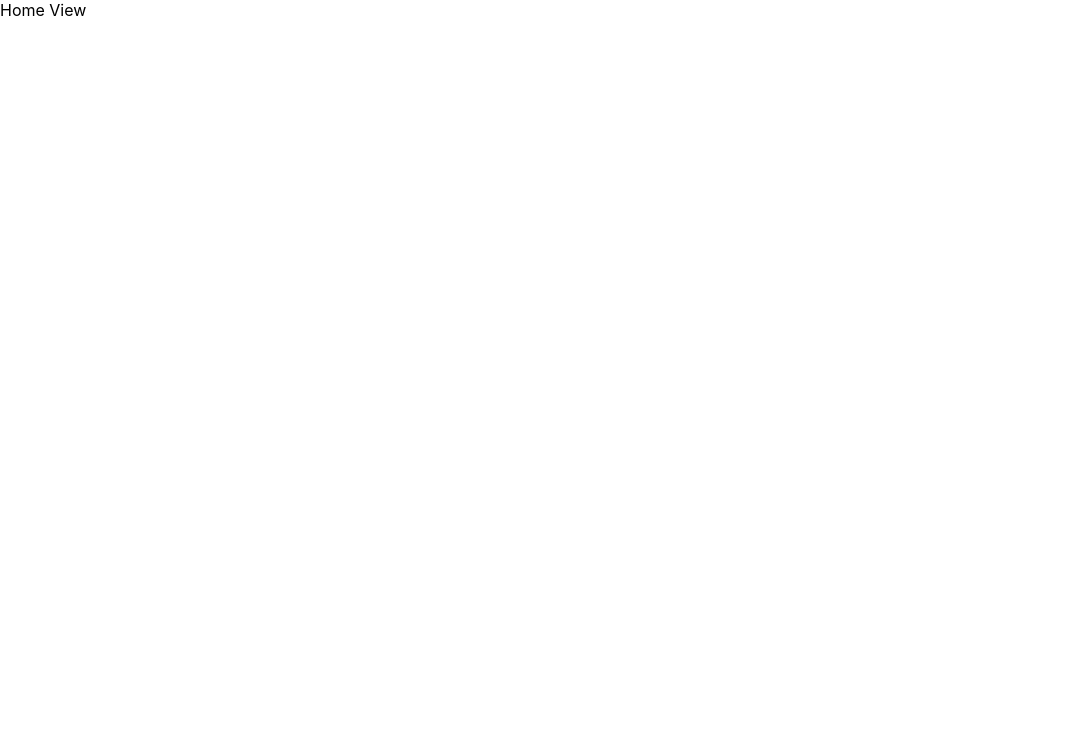
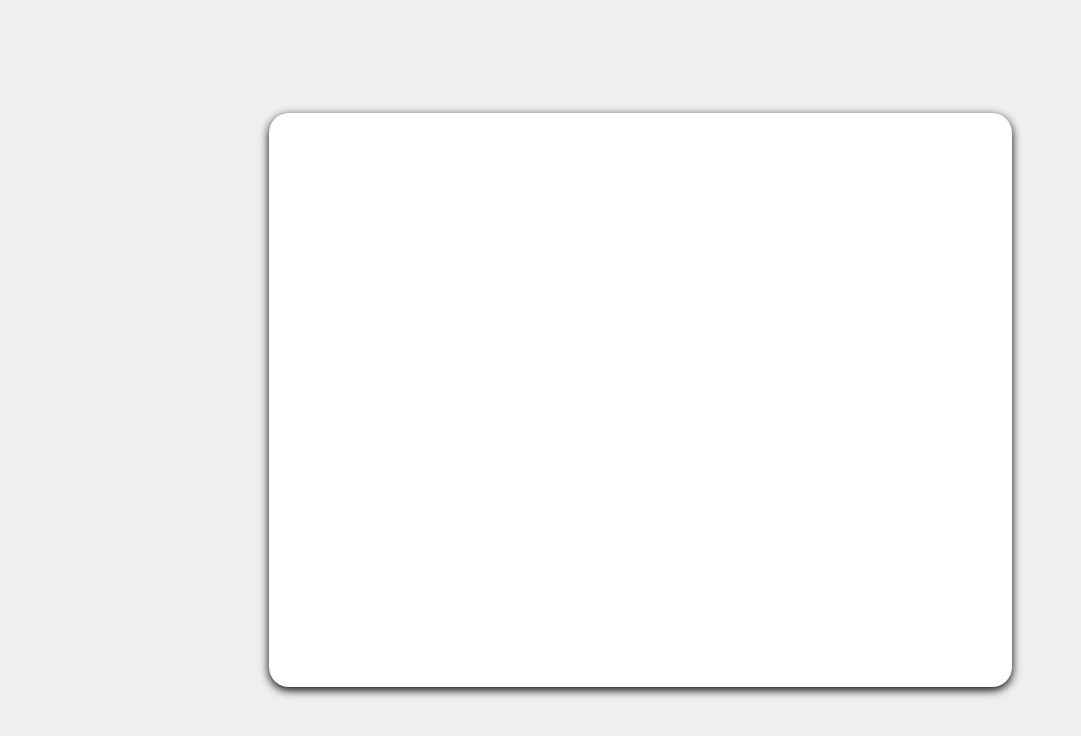
Before and after one commit to RayaneGaudencio/desafio-react, a React (Create React App) app: page / in a window 1280 px wide. Shown: the top 736 px of the page, without its empty margins (0-1081 px from the left). Built offline with nearby package versions, Linux system fonts and the light colour scheme.

Commit message:
adiciona componente app

```diff
--- a/package.json
+++ b/package.json
@@ -9,6 +9,7 @@
     "react": "^18.2.0",
     "react-dom": "^18.2.0",
     "react-scripts": "5.0.1",
+    "styled-components": "^5.3.5",
     "web-vitals": "^2.1.4"
   },
   "scripts": {
--- /dev/null
+++ b/src/components/App/App.jsx
@@ -0,0 +1,9 @@
+import React from "react";
+import { Wrapper, Container } from './App.styles.js'
+
+
+export default function App() {
+    return <Wrapper>
+        <Container></Container>
+    </Wrapper>
+}
--- /dev/null
+++ b/src/components/App/App.styles.js
@@ -0,0 +1,18 @@
+import styled from 'styled-components'
+
+export const Wrapper = styled.div`
+   height: 100vh;
+   background-color: #efefef;
+
+   display: flex;
+   justify-content: center;
+   align-items: center;
+`
+
+export const Container = styled.div`
+    height: 574px;
+    width: 743px;
+    background-color: #FFFFFF;
+    box-shadow: 0 3px 10px rgba(0, 0, 0, 15);
+    border-radius: 20px;
+`
--- a/src/views/Home.view.jsx
+++ b/src/views/Home.view.jsx
@@ -1,8 +1,11 @@
-import React from "react";
+import React from "react"
+import App from "../components/App/App"
 
 function HomeView() {
 
-    return <div>Home View</div>
+    return <div>
+        <App />
+    </div>
 }
 
 export default HomeView
```
Also changed, not shown: src/assets/bg.svg (added), 1 other file (tests, documents, lock files or other folders).
